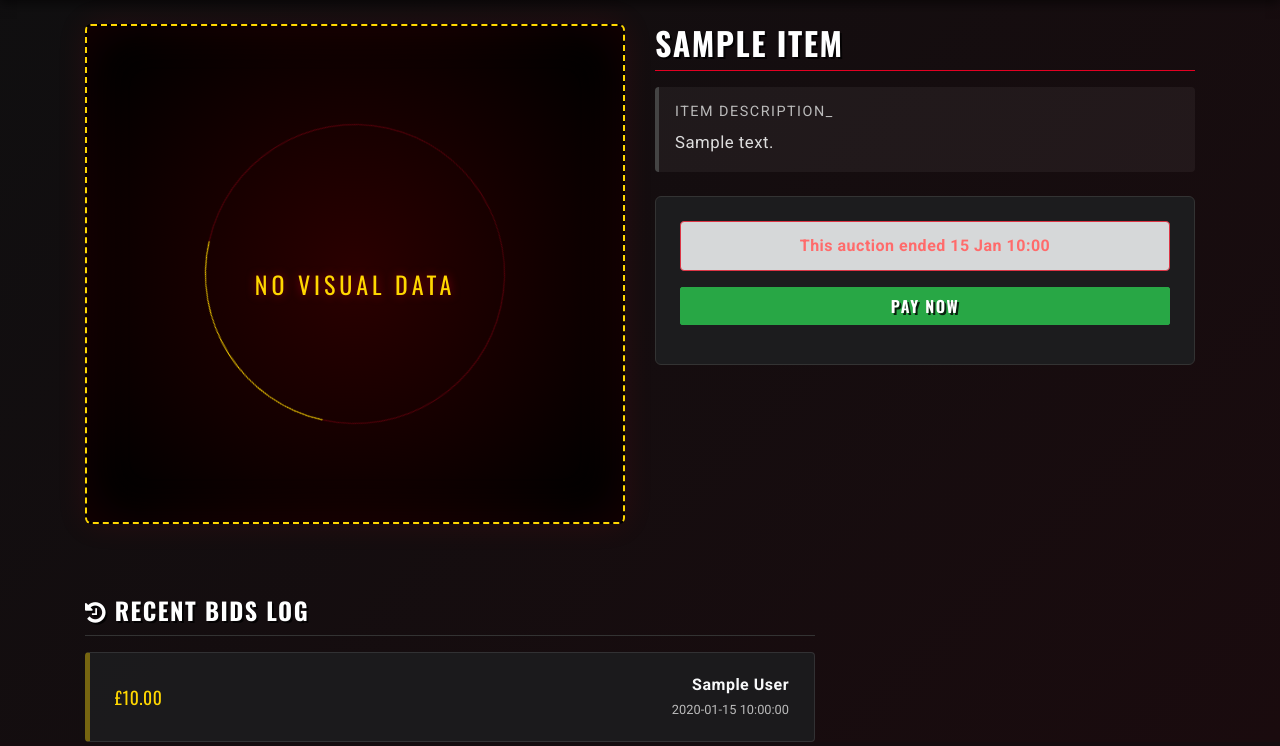
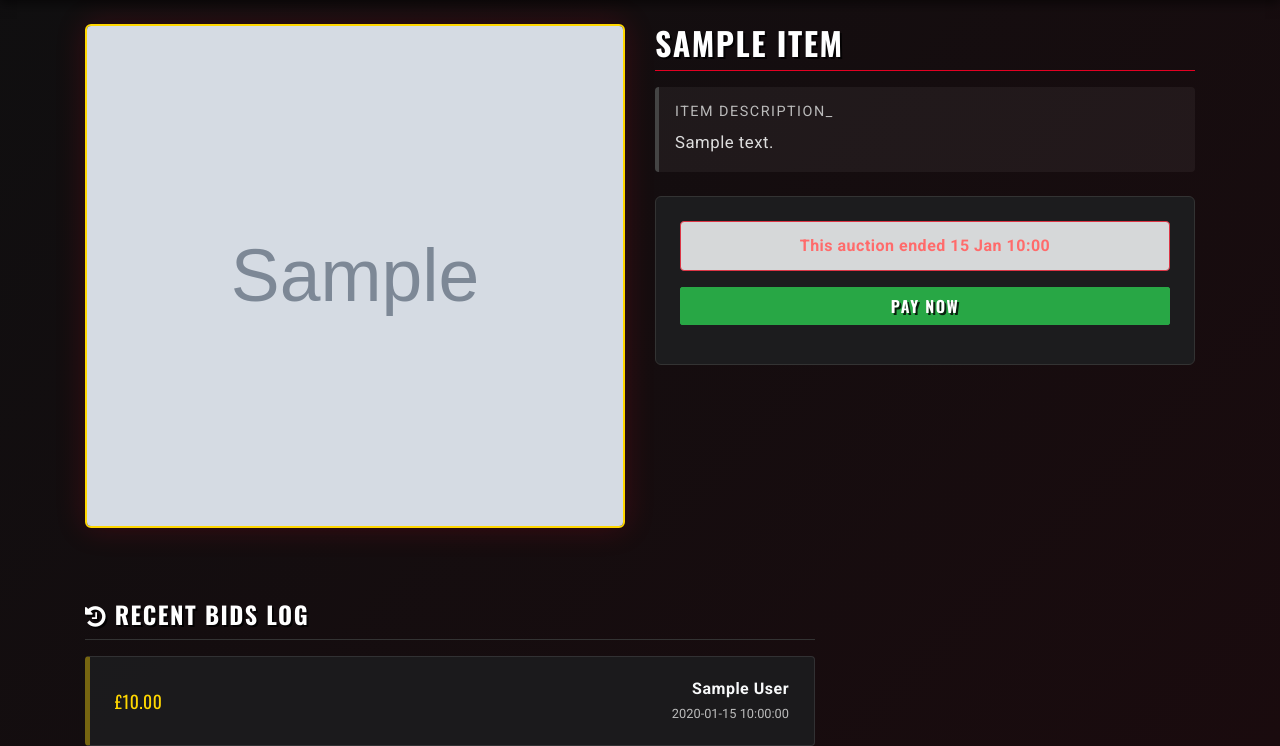
Before and after one commit to wenyuanchen0106/comp0178-Group19, a PHP site: page /listing.php?item_id=1 in a window 1280 px wide. Shown: the part 142-888 px from the top of the page. Run offline with PHP 8.4, Linux system fonts and the light colour scheme; the visitor is signed in with stand-in values (Sample User, id 1); tables that the repository leaves empty hold one stand-in row (values such as "Sample post"); grey boxes marked "Sample" are stand-in pictures.

Commit message:
your message

```diff
--- a/auction/listing.php
+++ b/auction/listing.php
@@ -1,19 +1,15 @@
 <?php
-// Enable error reporting during development
 ini_set('display_errors', 1);
 ini_set('display_startup_errors', 1);
 error_reporting(E_ALL);
 
 require_once 'utilities.php';
 
-// Close any expired auctions when loading the listing page
 close_expired_auctions();
 activate_pending_auctions();
 
-// Include common header
 include_once 'header.php';
 
-// Validate item_id in query string
 if (!isset($_GET['item_id'])) {
     die('Missing item_id.');
 }
@@ -22,8 +18,6 @@ if ($item_id <= 0) {
     die('Invalid item_id.');
 }
 
-// Fetch the latest auction for this item
-// ✅ 修正 1: 加上了 i.image_path
 $sql = "
     SELECT
       a.auction_id,
@@ -52,15 +46,13 @@ $start_price = (float)$row['start_price'];
 $end_time    = new DateTime($row['end_date']);
 $status      = $row['status'];
 $winner_id   = $row['winner_id'] !== null ? (int)$row['winner_id'] : null;
-$image_path  = $row['image_path'] ?? null; // 获取图片路径
+$image_path  = $row['image_path'];
 
-// Check if auction is removed (only admins can view removed auctions)
 $is_admin = isset($_SESSION['role_id']) && $_SESSION['role_id'] == 3;
 if ($status === 'removed' && !$is_admin) {
     die('This auction has been removed by administrators.');
 }
 
-// Compute basic bid statistics for this auction
 $sql_bid = "
     SELECT
       COUNT(*) AS num_bids,
@@ -72,11 +64,8 @@ $result_bid = db_query($sql_bid, 'i', [$auction_id]);
 $bid_row = $result_bid->fetch_assoc();
 $num_bids = (int)$bid_row['num_bids'];
 $max_bid  = $bid_row['max_bid'];
-
-// Determine current price: max bid or start_price
 $current_price = ($max_bid === null) ? $start_price : (float)$max_bid;
 
-// Get current winner (leading bidder)
 $current_winner = null;
 if ($num_bids > 0) {
     $sql_winner = "
@@ -98,15 +87,12 @@ $watching = false;
 $paid = false;
 
 if ($has_session) {
-    // Current user id
     $user_id = (int)$_SESSION['user_id'];
 
-    // Check watchlist status
     $sql_watch = "SELECT 1 FROM watchlist WHERE user_id = ? AND auction_id = ? LIMIT 1";
     $result_watch = db_query($sql_watch, "ii", [$user_id, $auction_id]);
     $watching = ($result_watch && $result_watch->num_rows > 0);
 
-    // Check whether this user has already completed payment for this auction
     $sql_paid = "
         SELECT 1
         FROM payments
@@ -119,7 +105,6 @@ if ($has_session) {
     }
 }
 
-// Time remaining text for active auctions
 $now = new DateTime();
 $time_remaining = '';
 if ($now < $end_time) {
@@ -127,9 +112,6 @@ if ($now < $end_time) {
     $time_remaining = ' (in ' . display_time_remaining($time_to_end) . ')';
 }
 
-/*
- * Fetch recent bid history for this auction (last 5 bids)
- */
 $sql_history = "
     SELECT
         b.bid_amount,
@@ -152,25 +134,19 @@ if ($result_history && $result_history->num_rows > 0) {
 ?>
 
 <div class="container mt-4">
-
     <div class="row">
-
         <div class="col-md-6 mb-4">
-            <?php
-                if (!empty($image_path) && file_exists("images/" . $image_path)) {
-                    // 有图
-                    echo '<div style="border: 2px solid var(--color-accent); border-radius: 6px; overflow: hidden; box-shadow: 0 0 30px rgba(227, 0, 34, 0.2);">';
-                    echo '  <img src="images/' . $image_path . '" alt="Item Image" style="width: 100%; height: 500px; object-fit: cover;">';
-                    echo '</div>';
-                } else {
-                    // 无图：显示斯塔克占位符
-                    echo '<div class="img-placeholder-lg" style="height: 500px;"></div>';
-                }
-            ?>
+            <?php if (!empty($image_path)): ?>
+                <?php $img_src = htmlspecialchars($image_path); ?>
+                <div style="border: 2px solid var(--color-accent); border-radius: 6px; overflow: hidden; box-shadow: 0 0 30px rgba(227, 0, 34, 0.2);">
+                    <img src="<?php echo $img_src; ?>" alt="Item Image" style="width: 100%; height: 500px; object-fit: cover;">
+                </div>
+            <?php else: ?>
+                <div class="img-placeholder-lg" style="height: 500px;"></div>
+            <?php endif; ?>
         </div>
 
         <div class="col-md-6">
-
             <div class="d-flex justify-content-between align-items-start mb-3 border-bottom pb-2" style="border-color: var(--color-primary) !important;">
                 <h2 class="text-uppercase m-0" style="font-family: 'Oswald', sans-serif; color: #fff; letter-spacing: 1px;">
                     <?php echo htmlspecialchars($title); ?>
@@ -196,7 +172,6 @@ if ($result_history && $result_history->num_rows > 0) {
             </div>
 
             <div class="bidding-zone p-4" style="background-color: var(--color-bg-secondary); border: 1px solid #333; border-radius: 6px;">
-
                 <?php if ($now > $end_time): ?>
                     <div class="alert alert-dark border-danger text-center font-weight-bold" style="color: #ff6b6b;">
                         This auction ended <?php echo date_format($end_time, 'j M H:i'); ?>
@@ -208,7 +183,6 @@ if ($result_history && $result_history->num_rows > 0) {
                             <span class="badge bg-success mt-2 w-100 p-2">Paid</span>
                         <?php endif; ?>
                     <?php endif; ?>
-
                 <?php else: ?>
                     <div class="d-flex justify-content-between align-items-center mb-3">
                         <span class="text-muted text-uppercase small">Ends:</span>
@@ -275,12 +249,12 @@ if ($result_history && $result_history->num_rows > 0) {
                             <i class="fa fa-info-circle"></i> Sellers can only browse and view auctions. To place bids, please register as a buyer.
                         </div>
                     <?php endif; ?>
-
                 <?php endif; ?>
             </div>
+        </div>
+    </div>
 
-        </div> </div> <div class="row mt-5">
-
+    <div class="row mt-5">
         <div class="col-md-8">
             <h4 class="text-uppercase mb-3" style="font-family: 'Oswald', sans-serif; color: #aaa; border-bottom: 1px solid #333; padding-bottom: 10px;">
                 <i class="fa fa-history"></i> Recent Bids Log
@@ -319,13 +293,12 @@ if ($result_history && $result_history->num_rows > 0) {
                 </div>
             <?php endif; ?>
         </div>
-
+    </div>
 </div>
 
-</div> <?php include_once "footer.php"; ?>
+<?php include_once "footer.php"; ?>
 
 <script>
-// Watchlist AJAX functions (保持原样)
 function addToWatchlist() {
     $.ajax('watchlist_funcs.php', {
         type: "POST",
@@ -334,7 +307,9 @@ function addToWatchlist() {
             if (response.trim() === "success") {
                 $("#watch_nowatch").hide();
                 $("#watch_watching").show();
-            } else { alert("Add to watchlist failed."); }
+            } else {
+                alert("Add to watchlist failed.");
+            }
         }
     });
 }
@@ -346,7 +321,9 @@ function removeFromWatchlist() {
             if (response.trim() === "success") {
                 $("#watch_watching").hide();
                 $("#watch_nowatch").show();
-            } else { alert("Remove watch failed."); }
+            } else {
+                alert("Remove watch failed.");
+            }
         }
     });
 }
--- a/auction/sql/init_all_tables.sql
+++ b/auction/sql/init_all_tables.sql
@@ -9,7 +9,7 @@ USE auction_db;
 -- 如果已经存在同名 role_name，会被 UNIQUE 拦住，INSERT IGNORE 不会报错
 INSERT IGNORE INTO roles (role_name) VALUES
 ('buyer'),
-('seller'),
+('seller');
 
 
 -- 2) Demo 用户：一个买家 + 一个卖家
```
Also changed, not shown: auction/images/item_692c66dd4480b.png (added), auction/images/item_692c69d1ae382.png (added), auction/images/item_692c6b7c24129.png (added). Lines whose indentation alone changed are shown as unchanged.
